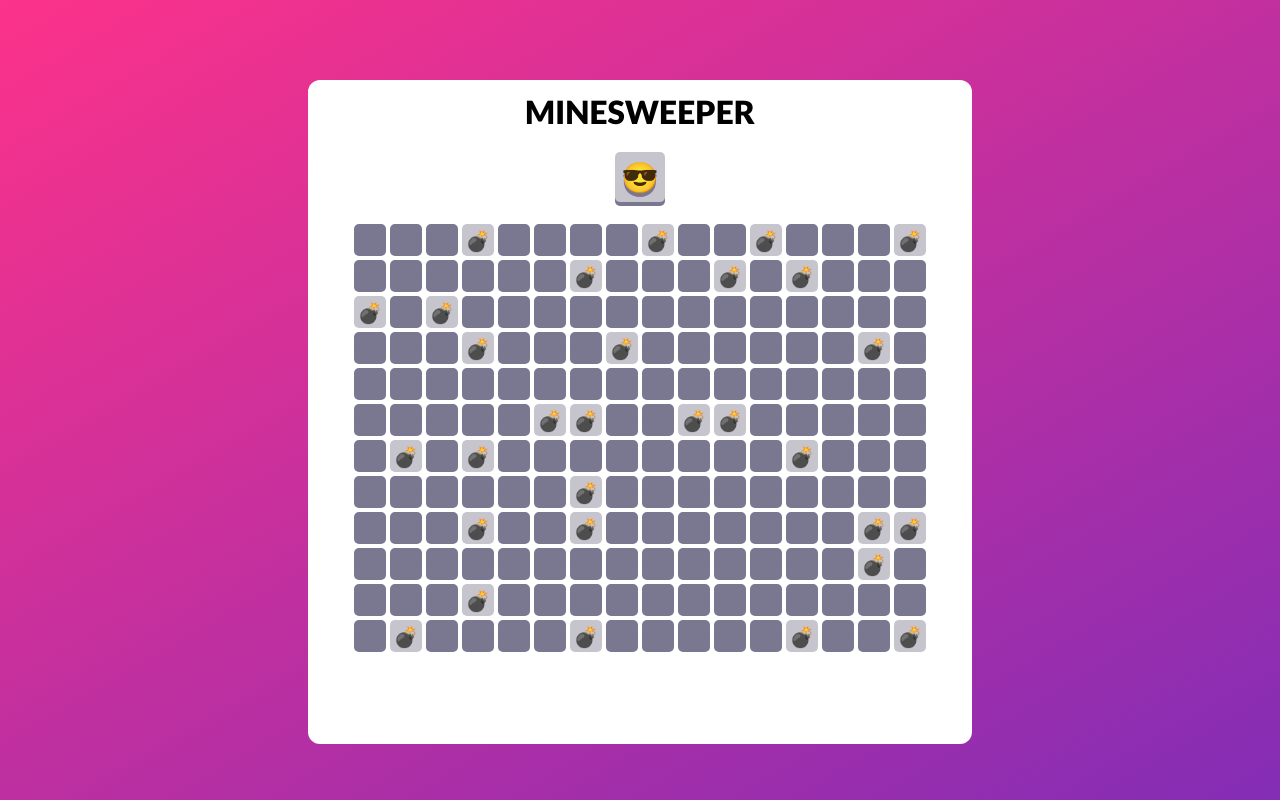
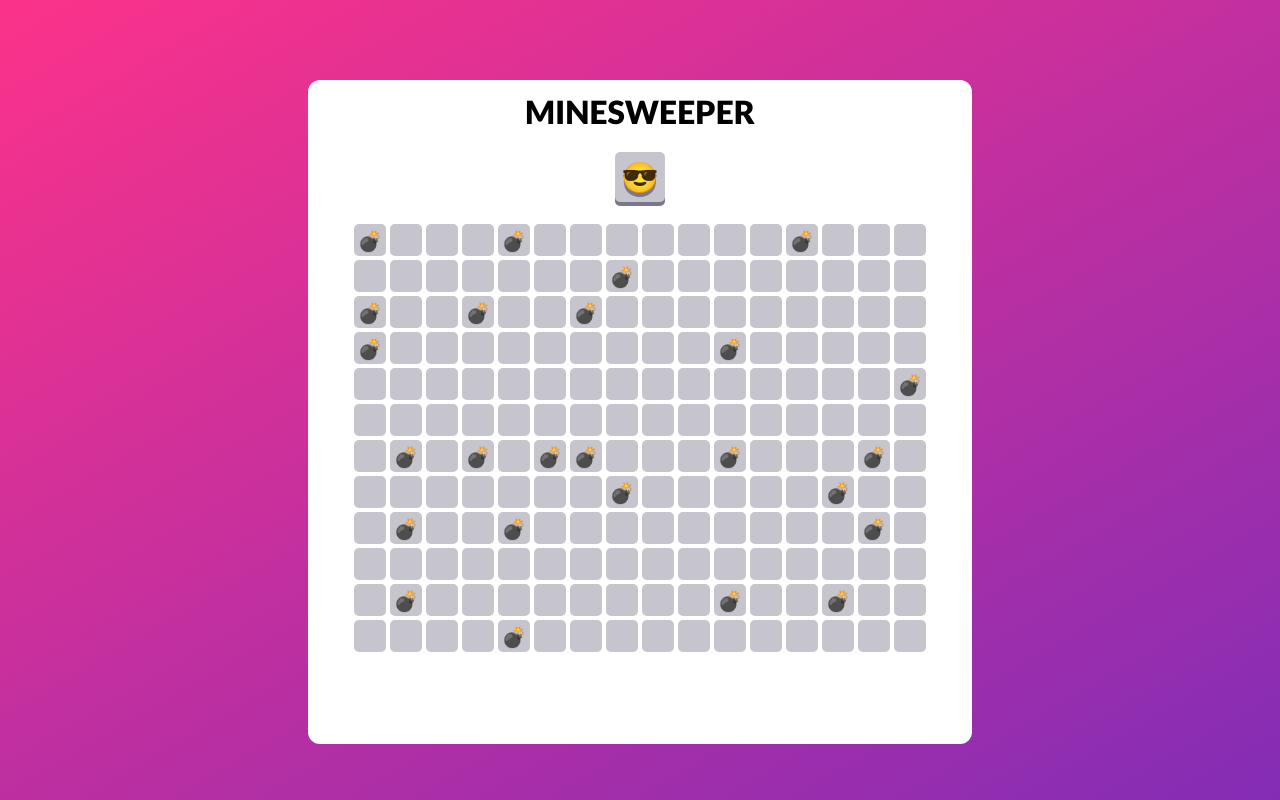
Before and after one commit to BlueStaggo/minesweeper, a React (Create React App) app: page / in a window 1280 px wide. Built offline with nearby package versions, Linux system fonts and the light colour scheme.

Commit message:
Rewrote space storage

```diff
--- /dev/null
+++ b/src/AbstractSpace.tsx
@@ -0,0 +1,23 @@
+export enum SpaceContent {
+    mine = "💣",
+    empty = "",
+    one = "1",
+    two = "2",
+    three = "3",
+    four = "4",
+    five = "5",
+    six = "6",
+    seven = "7",
+    eight = "8"
+}
+
+export enum SpaceContext {
+    hidden = "Hidden",
+    revealed = "Revealed",
+    flagged = "Flagged"
+}
+
+export default interface AbstractSpace {
+    content: SpaceContent;
+    context: SpaceContext;
+}
--- a/src/App.tsx
+++ b/src/App.tsx
@@ -1,7 +1,7 @@
-import React, { useState } from "react";
+import { useState } from "react";
 import Face from "./Face";
-import { Mine } from "./Mine";
 import MineField from "./MineField";
+import AbstractSpace, { SpaceContent, SpaceContext } from "./AbstractSpace";
 
 interface AppProps {
     width: number;
@@ -10,27 +10,37 @@ interface AppProps {
 }
 
 export default function App(props: AppProps) {
-    function genMines() {
+    function genSpaces() {
+        console.log("Gen spaces...");
         let x: number, y: number;
-        let mines: Mine[] = [];
-        let contains = (value: Mine) => value.equals(x, y);
+        let spaces: AbstractSpace[][] = Array.from({ length: props.width }, () => (
+            Array.from({ length: props.height }, () => ({
+                content: SpaceContent.empty,
+                context: SpaceContext.revealed
+            }))
+        ));
 
         for (let i = 0; i < props.mineCount; i++) {
+            console.log(i);
             do {
                 x = Math.floor(Math.random() * props.width);
                 y = Math.floor(Math.random() * props.height);
-            } while (mines.find(contains))
-            mines.push(new Mine(x, y));
+            } while (false)
+            spaces[x][y] = { content: SpaceContent.mine, context: SpaceContext.revealed };
         }
 
-        return mines;
+        console.log("Done!");
+        return spaces;
     }
 
     function reset() {
-        setMines(genMines());
+        setSpaces(genSpaces());
     }
 
-    const [mines, setMines] = useState(genMines());
+    const [spaces, setSpaces] = useState(() => {
+        console.log("doot");
+        return genSpaces();
+    });
 
     return (
         <div id="main">
@@ -40,7 +50,7 @@ export default function App(props: AppProps) {
                 <MineField
                     width={props.width}
                     height={props.height}
-                    mines={mines}
+                    spaces={spaces}
                     onClick={() => {}}
                 />
             </div>
--- a/src/Mine.tsx
+++ /dev/null
@@ -1,14 +0,0 @@
-
-export class Mine {
-    x: number;
-    y: number;
-
-    constructor(x: number, y: number) {
-        this.x = x;
-        this.y = y;
-    }
-
-    equals(x: number, y: number) {
-        return this.x === x && this.y === y;
-    }
-}
--- a/src/MineField.tsx
+++ b/src/MineField.tsx
@@ -1,11 +1,11 @@
-import Space, { SpaceContent, SpaceContext } from "./Space";
-import { Mine } from "./Mine";
+import Space from "./Space";
+import AbstractSpace from "./AbstractSpace";
 
 interface MineFieldProps {
     width: number;
     height: number;
-    mines: Mine[];
-    onClick: () => void;
+    spaces: AbstractSpace[][];
+    onClick: (x: number, y: number) => void;
 }
 
 function MineFieldRow(y: number, props: MineFieldProps) {
@@ -15,11 +15,9 @@ function MineFieldRow(y: number, props: MineFieldProps) {
                 <Space
                     x={x}
                     y={y}
-                    content={SpaceContent.mine}
-                    context={props.mines.find((value) => value.equals(x, y))
-                        ? SpaceContext.revealed
-                        : SpaceContext.hidden}
-                    onClick={props.onClick}
+                    content={props.spaces[x][y].content}
+                    context={props.spaces[x][y].context}
+                    onClick={() => props.onClick(x, y)}
                     key={x}
                 />)}
         </div>
@@ -29,8 +27,8 @@ function MineFieldRow(y: number, props: MineFieldProps) {
 export default function MineField(props: MineFieldProps) {
     return (
         <div id="mineField">
-            {[...Array(props.height).keys()].map((_, i) =>
-                MineFieldRow(i, props))}
+            {[...Array(props.height).keys()].map((_, y) =>
+                MineFieldRow(y, props))}
         </div>
     );
 }
--- a/src/Space.tsx
+++ b/src/Space.tsx
@@ -1,27 +1,8 @@
-export enum SpaceContent {
-    mine = "💣",
-    empty = "",
-    one = "1",
-    two = "2",
-    three = "3",
-    four = "4",
-    five = "5",
-    six = "6",
-    seven = "7",
-    eight = "8"
-}
+import AbstractSpace from "./AbstractSpace";
 
-export enum SpaceContext {
-    hidden = "Hidden",
-    revealed = "Revealed",
-    flagged = "Flagged"
-}
-
-interface SpaceProps {
+interface SpaceProps extends AbstractSpace {
     x: number;
     y: number;
-    content: SpaceContent;
-    context: SpaceContext;
     onClick: () => void;
 }
 
```
